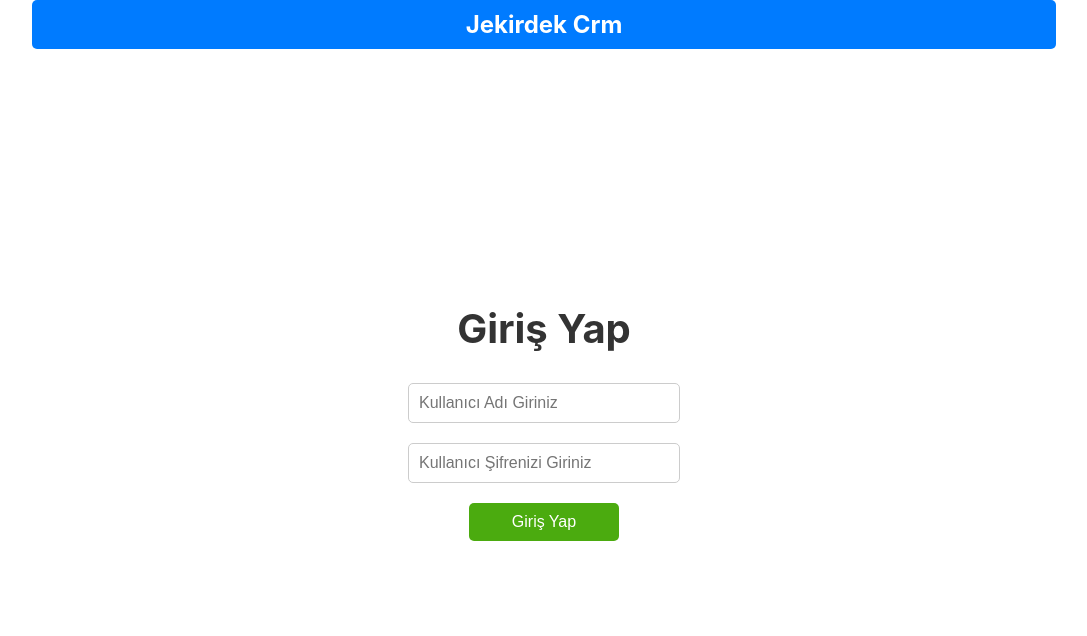
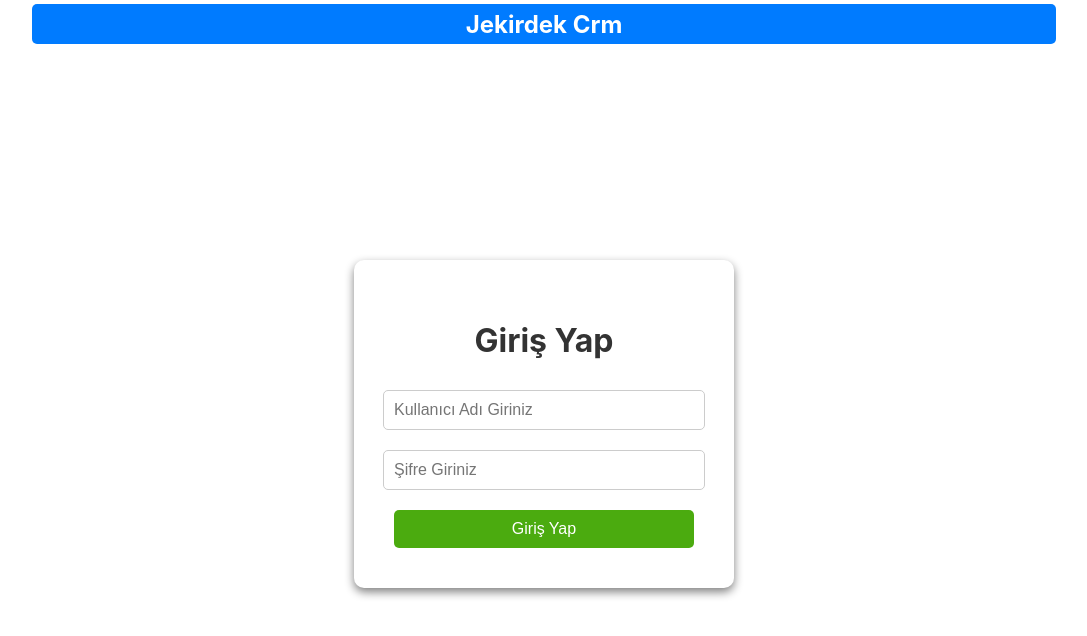
Before and after one commit to kenannaksoyy/JekirdekCrmProject, a React (Create React App) app in the folder jekirdek-crm-ui/: page / in a window 1280 px wide. Shown: the top 636 px of the page, without its empty margins (96-1183 px from the left). Built offline with nearby package versions, Linux system fonts and the light colour scheme.

Commit message:
Ui Projesi Login Api Entegrasyonu Outurum İşlemleri ve style Düzenlemeleri

```diff
--- a/jekirdek-crm-ui/package.json
+++ b/jekirdek-crm-ui/package.json
@@ -7,11 +7,15 @@
     "@testing-library/jest-dom": "^6.6.3",
     "@testing-library/react": "^16.2.0",
     "@testing-library/user-event": "^13.5.0",
+    "axios": "^1.8.4",
+    "jwt-decode": "^4.0.0",
     "react": "^19.0.0",
     "react-dom": "^19.0.0",
+    "react-hook-form": "^7.54.2",
     "react-router-dom": "^7.4.0",
     "react-scripts": "5.0.1",
-    "web-vitals": "^2.1.4"
+    "web-vitals": "^2.1.4",
+    "zod": "^3.24.2"
   },
   "scripts": {
     "start": "react-scripts start",
--- a/jekirdek-crm-ui/src/App.js
+++ b/jekirdek-crm-ui/src/App.js
@@ -6,9 +6,15 @@ import Header from './mainSubComps/Header';
 import PrivateRoute from './tools/guards/PrivateRoute';
 import NotFound from './mainComps/NotFound/NotFound';
 
+const style = {
+  display: "flex",
+  flexDirection:"column",
+  gap:"1rem"
+};
+
 function App() {
   return (
-    <div className="appContainer">
+    <div style={style} className="appContainer">
       <Header/>
       <Routes>
         <Route path="/" element={<Login />} />
--- a/jekirdek-crm-ui/src/mainComps/LoginPage/Login.js
+++ b/jekirdek-crm-ui/src/mainComps/LoginPage/Login.js
@@ -1,5 +1,7 @@
-import React, { useEffect } from 'react';
-import { removeSession } from '../../tools/general/sessionManagement';
+import React, { useEffect, useState } from 'react';
+import { createSession, removeSession } from '../../tools/general/sessionManagement';
+import { userLogin } from '../../services/authServices';
+import { useNavigate } from 'react-router-dom';
 
 
 const styles = {
@@ -10,13 +12,25 @@ const styles = {
         justifyContent: "center",
         height: "90vh",
     },
+    loginBox: {
+        display: "flex",
+        flexDirection: "column",
+        justifyContent: "center",
+        alignItems: "center",
+        backgroundColor: "#fff",
+        padding: "40px",
+        borderRadius: "10px",
+        boxShadow: "0 4px 10px gray",
+        width: "300px",
+        textAlign: "center",
+    },
     title: {
-        fontSize: "2.5rem",
+        fontSize: "2rem",
         color: "#333",
         marginBottom: "20px",
     },
     input: {
-        width: "250px",
+        width: "100%",
         padding: "10px",
         margin: "10px 0",
         borderRadius: "5px",
@@ -24,7 +38,7 @@ const styles = {
         fontSize: "16px",
     },
     button: {
-        width: "150px",
+        width: "100%",
         padding: "10px",
         backgroundColor: "#4bab0f",
         color: "white",
@@ -33,6 +47,7 @@ const styles = {
         fontSize: "16px",
         cursor: "pointer",
         marginTop: "10px",
+        transition: "background-color 0.3s ease",
     },
     buttonHover: {
         backgroundColor: "#5fd914",
@@ -40,37 +55,88 @@ const styles = {
 };
 
 export default function Login() {
+    //Ekran İlk Açılma
     useEffect(() => {
-        //Mevcutta Session Varsa Temizle
+        // Mevcutta Session Varsa Temizle
         removeSession();
+    }, []);
+
+    const [loginInfos, setLoginInfos] = useState({
+        userName: "",
+        password: ""
     });
+    //Ekran Yönledirme Hookumuz
+    const navigate  =  useNavigate();
 
+    const handleInputChange = (e) => {
+        //İd ile State Porpsu Eşlescek
+        const { id, value } = e.target;
+
+        //Spread ve Prevstate State diğer Üyeleri Etkilenmeyecek
+        setLoginInfos(prevState => ({
+            ...prevState,
+            [id]: value
+        }));
+    };
+
+    const handleLogin = async () => {
+        if (!loginInfos.userName || !loginInfos.password) {
+        };
+        const res = await userLogin(loginInfos.userName, loginInfos.password);
+        //Servisden Gelen Statu İle Hata Yönetimi
+        console.log(res.status);
+        if(res.status === 200){
+            const { token, userName} = res.data.customerLogin;
+            let sessionOk = createSession(userName, token);
+            if(sessionOk){
+                //Herşey Okey Müşteri Yönetim Paneline Yönlendir
+                alert("Kullanıcı Girişi Başarılı");
+                navigate("/CustomerManagement");
+            }
+        }
+        else{
+            //Yönetilmiş Hatalarmız Statuler
+            if(res.status === 400 || res.status === 404){
+                alert(res.response.data.errorMessage);
+            }
+            //Yönetilmemiş İse Detay Verme
+            else{
+                alert("Beklenmedik Bir Hata Oluştu");
+            }
+        }
+    }
     return (
         <div style={styles.container}>
+            <div style={styles.loginBox}>
                 <h1 style={styles.title}>Giriş Yap</h1>
                 <input
                     style={styles.input}
                     type="text"
+                    id="userName"
                     placeholder="Kullanıcı Adı Giriniz"
+                    onChange={handleInputChange}
                 />
                 <input
                     style={styles.input}
                     type="password"
-                placeholder="Kullanıcı Şifrenizi Giriniz"
+                    id="password"
+                    placeholder="Şifre Giriniz"
+                    onChange={handleInputChange}
                 />
                 <button
                     style={styles.button}
+                    onClick={handleLogin}
                     onMouseOver={(e) =>
-                    //Mouse Üstüne Gelirse Rengini Yumuşat
-                    e.target.style.backgroundColor = styles.buttonHover.backgroundColor
+                        (e.target.style.backgroundColor = styles.buttonHover.backgroundColor)
                     }
                     onMouseOut={(e) =>
-                    //Mouse Ayrılırsa Eski Renkine Döner
-                    e.target.style.backgroundColor = styles.button.backgroundColor
+                        (e.target.style.backgroundColor = styles.button.backgroundColor)
                     }
-                type="submit">
+                    type="submit"
+                >
                     Giriş Yap
                 </button>
             </div>
+        </div>
     );
-};
+}
--- a/jekirdek-crm-ui/src/mainComps/NotFound/NotFound.js
+++ b/jekirdek-crm-ui/src/mainComps/NotFound/NotFound.js
@@ -39,7 +39,7 @@ export default function NotFound() {
 
     useEffect(() => {
         removeSession();
-    });
+    },[]);
 
     return (
         <div style={styles.container}>
@@ -51,7 +51,7 @@ export default function NotFound() {
                 onMouseEnter={(e) => e.target.style.backgroundColor = styles.linkHover.backgroundColor}
                 onMouseLeave={(e) => e.target.style.backgroundColor = styles.link.backgroundColor}
             >
-                Malesef Tekrar Giriş Yapman Gerekiyor
+                Malesef Giriş Yapman Gerekiyor
             </Link>
         </div>
     );
--- a/jekirdek-crm-ui/src/mainSubComps/Header.js
+++ b/jekirdek-crm-ui/src/mainSubComps/Header.js
@@ -2,29 +2,37 @@ import React from 'react';
 
 //Renk Hex Kodları
 //https://muratoner.net/online-araclar/html-renk-kodlari-color-codes-and-names Toolu Kullanıldı
+const containerStyle = {
+  display: "flex",
+  alignItems: "center",
+  justifyContent: "center",
+  width: "100vw",
+  height: "6vh"
+};
 const headerStyle = {
   display: "flex",
   alignItems: "center",
   justifyContent: "center",
+  width: "80vw",
+  height: "5vh",
   backgroundColor: "#007bff",
-  margin: "auto",
-  padding: "10px 0px",
-  width: "80vw",
   borderRadius: "5px"
 };
 
 const titleSyle = {
   color: "#ffffff",
-  fontSize: "24px",
-  margin: "0"
+  fontSize: "1.5rem"
 };
 
 export default function Header() {
   //Web Sayfasının Sabit Header Bileşeni
   //React Route ile Altındaki Main Bileşenler Değişecek
   return (
-    <header className="mainHeader" style={headerStyle}>
-      <h1 style={titleSyle} className="mainHeaderTitle">Jekirdek Crm</h1>
-    </header>
+    <div className="headerContiner" style={containerStyle}>
+      <header className="mainHeader" style={headerStyle}>
+        <h1 style={titleSyle} className="mainHeaderTitle">Jekirdek Crm</h1>
+      </header>
+    </div>
+
   );
 };
--- /dev/null
+++ b/jekirdek-crm-ui/src/services/authServices.js
@@ -0,0 +1,13 @@
+import { axiosWithAuth } from "../tools/connector/axiostWithAuth";
+
+export const userLogin = async (userName, password) => {
+    try {
+        const res = await axiosWithAuth.post("/Authentication/Login", {
+            UserName: userName,
+            Password: password
+        });
+        return res;
+    } catch (err) {
+        return err;
+    }
+};
--- /dev/null
+++ b/jekirdek-crm-ui/src/tools/connector/axiostWithAuth.js
@@ -0,0 +1,12 @@
+import axios from 'axios';
+
+const apiUrl = "http://localhost:8080/api";
+
+//Base Url Sabitleyerek ve Oturumdan Token Bilgisini Alarak axios Modifiye Edildi
+export const axiosWithAuth = axios.create({
+    baseURL : apiUrl,
+    headers : {
+        "Content-Type" : "application/json",
+        "Authorization" : `Bearer ${sessionStorage.getItem("token")}`
+    }
+});
--- a/jekirdek-crm-ui/src/tools/general/sessionManagement.js
+++ b/jekirdek-crm-ui/src/tools/general/sessionManagement.js
@@ -1,5 +1,7 @@
-const removeSession = () => {
+import { jwtDecode } from "jwt-decode";
 
+export const removeSession = () => {
+    //Oturuma Ait bütün Bilgileri Kaldır Login Özelliğini Engelle
     sessionStorage.removeItem("userName");
     sessionStorage.removeItem("userRole");
     sessionStorage.setItem("isLogin", "false");
@@ -7,23 +9,24 @@ const removeSession = () => {
 
 };
 
-const createSession = (userName, userRole, token) => {
+export const createSession = (userName, token) => {
 
-    if (!userName || !userRole || !token) {
-        //Ekrana Uyarı Vercek
+    if (!userName  || !token) {
+        //Eksik Bilgide Ekrana Uyarı Vercek
         alert("Otorum Bilgileri Eksik");
-        return;
+        return false;
+    };
+    //Apiden Gelen Token Ayrıştırıldı Role Bilgisi Alındı
+    const decodeToken = jwtDecode(token);
+    if(!decodeToken.role){
+        alert("Tokende Eksik Bilgi Var");
+        return false;
     }
+
     // SessionStore Oturum Kaydı Yapıldı
     sessionStorage.setItem("userName", userName);
-    sessionStorage.setItem("userRole", userRole);
+    sessionStorage.setItem("userRole", decodeToken.role);
     sessionStorage.setItem("isLogin", "true");
     sessionStorage.setItem("token", token);
-    console.log("Oturum Açıldı");
-
+    return true;
 };
-
-module.exports = {
-    removeSession,
-    createSession
-}
```
Also changed, not shown: 1 other file (tests, documents, lock files or other folders). Lines whose indentation alone changed are shown as unchanged.
